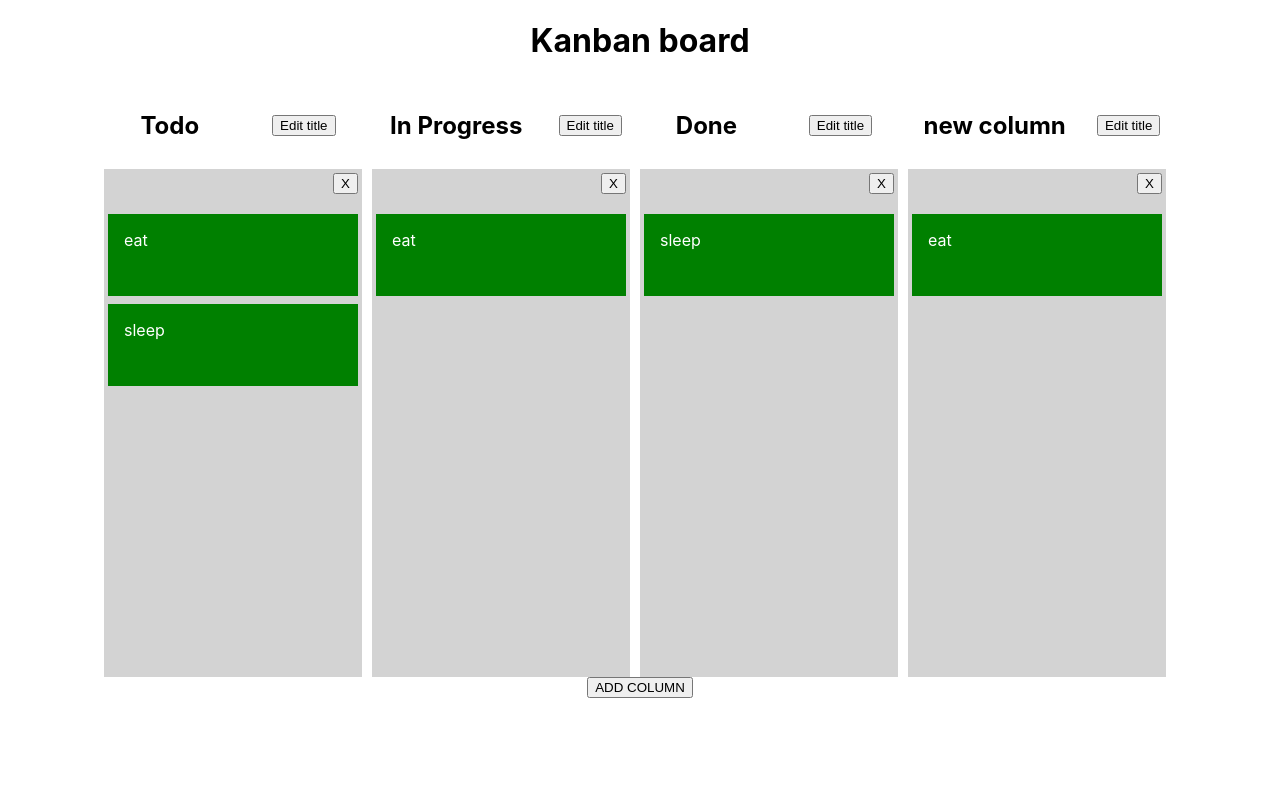
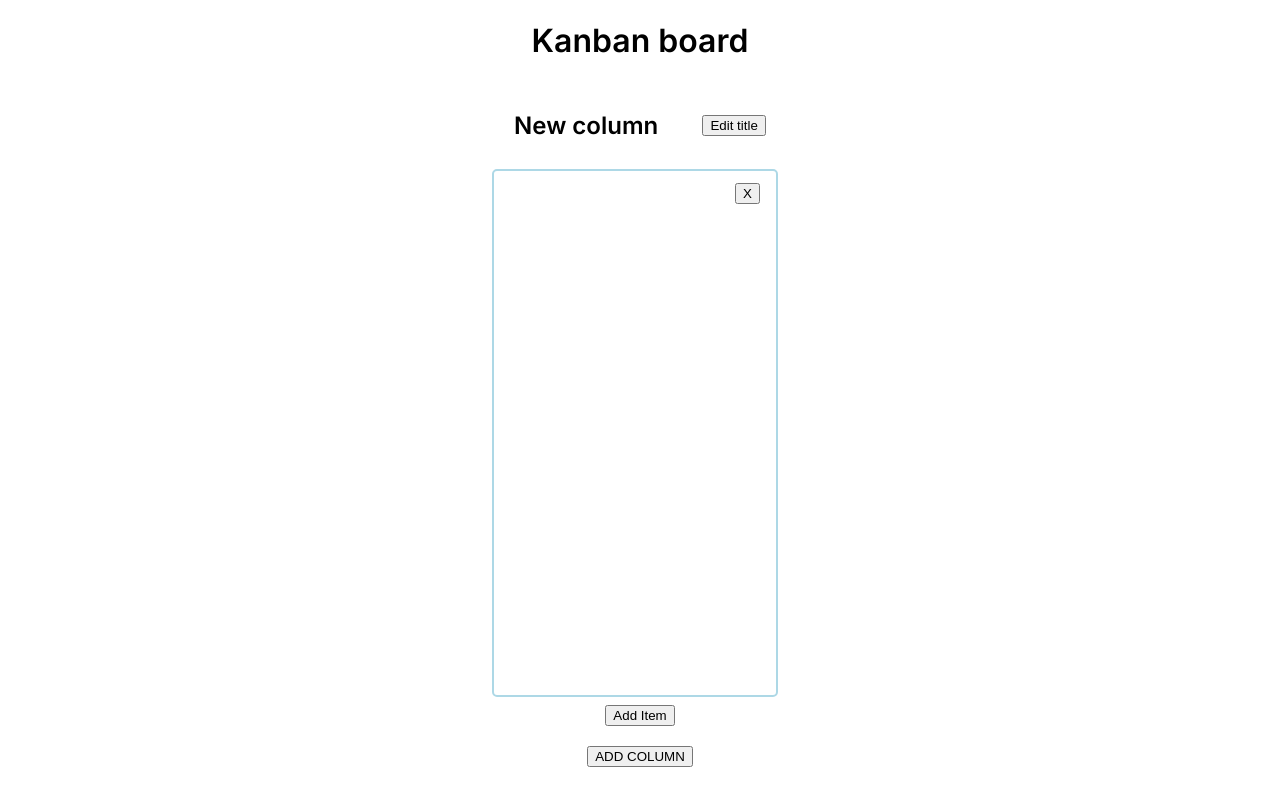
Before and after one commit to mo-mar/kanban-board, a React (Create React App) app: page / in a window 1280 px wide. Both pictures are taken after a click on the button "ADD COLUMN". Built offline with nearby package versions, Linux system fonts and the light colour scheme.

Commit message:
can now add individual items to columns

```diff
--- a/public/index.html
+++ b/public/index.html
@@ -2,7 +2,10 @@
 <html lang="en">
   <head>
     <meta charset="utf-8" />
-    <link rel="icon" href="%PUBLIC_URL%/favicon.ico" />
+    <link
+      href="https://fonts.googleapis.com/css2?family=Inter:wght@400;600&display=swap"
+      rel="stylesheet"
+    />
     <meta name="viewport" content="width=device-width, initial-scale=1" />
     <meta name="theme-color" content="#000000" />
     <meta
--- a/src/Components/BoardColumn.js
+++ b/src/Components/BoardColumn.js
@@ -22,14 +22,23 @@ const StyledTitleForm = styled.form`
   height: 87px;
 `;
 
+const StyledItemTextForm = styled.form`
+  display: flex;
+  justify-content: space-around;
+  align-items: center;
+  margin: 6px 0;
+`;
+
 const StyledColumnBody = styled.div`
-  padding: 4px;
+  padding: 12px 16px;
   width: 250px;
   height: 500px;
   overflow-y: auto;
+  border: 2px solid lightblue;
+  border-radius: 5px 5px;
   margin-right: 10px;
   background-color: ${(props) =>
-    props.snapshot.isDraggingOver ? 'lightblue' : 'lightgrey'};
+    props.snapshot.isDraggingOver ? 'lightblue' : 'white'};
 `;
 
 const StyledRemoveColumnButton = styled.button`
@@ -38,20 +47,38 @@ const StyledRemoveColumnButton = styled.button`
   margin-bottom: 20px;
 `;
 
+const StyledAddItemButton = styled.button`
+  display: block;
+  margin: 8px auto;
+  margin-bottom: 20px;
+`;
+
 const StyledColumnTitle = styled.h2``;
 
 export default function BoardColumn(props) {
   const [columnTitle, setColumnTitle] = useState(props.column.name);
   const [isEditingTitle, setIsEditingTitle] = useState(false);
+  const [isAddingItemText, setIsAddingItemText] = useState(false);
+  const [itemText, setItemText] = useState('');
 
   const toggleIsEditingColumnTitle = () => {
     setIsEditingTitle(!isEditingTitle);
+  };
+
+  const toggleIsAddingItemText = () => {
+    setIsAddingItemText(!isAddingItemText);
   };
 
   const saveTitle = (event) => {
     event.preventDefault();
     props.updateColumnTitle(props.column.id, columnTitle);
     setIsEditingTitle(!isEditingTitle);
+  };
+
+  const saveItemText = (event) => {
+    event.preventDefault();
+    props.addItem(props.column.id, itemText);
+    toggleIsAddingItemText();
   };
 
   return (
@@ -95,6 +122,7 @@ export default function BoardColumn(props) {
                 >
                   X
                 </StyledRemoveColumnButton>
+
                 {provided.placeholder}
                 {props.column.items.map((item, index) => {
                   return (
@@ -104,6 +132,32 @@ export default function BoardColumn(props) {
                   );
                 })}
               </StyledColumnBody>
+
+              {isAddingItemText ? (
+                <StyledItemTextForm>
+                  <input
+                    type="text"
+                    value={itemText}
+                    onChange={(event) => setItemText(event.target.value)}
+                  />
+                  <button
+                    type="button"
+                    onClick={() => toggleIsAddingItemText()}
+                  >
+                    Cancel
+                  </button>
+                  <button
+                    type="submit"
+                    onClick={(event) => saveItemText(event)}
+                  >
+                    Save
+                  </button>
+                </StyledItemTextForm>
+              ) : (
+                <StyledAddItemButton onClick={() => toggleIsAddingItemText()}>
+                  Add Item
+                </StyledAddItemButton>
+              )}
             </StyledContainer>
           </Fragment>
         );
--- a/src/Components/BoardItem.js
+++ b/src/Components/BoardItem.js
@@ -1,5 +1,23 @@
 import React from 'react';
 import { Draggable } from 'react-beautiful-dnd';
+import styled from 'styled-components';
+
+const StyledBoardItem = styled.div`
+  background-color: ${(props) =>
+    props.snapshot.isDragging ? 'white' : '#D0C4DF'};
+  padding: 1px;
+  border: 1px solid black;
+  border-radius: 4px 4px;
+  margin: 0 0 8px 0;
+  min-height: 50px;
+  color: black;
+  display: flex;
+  flex-direction: column;
+  justify-content: center;
+  align-items: center;
+  font-weight: 600;
+  font-size: 18px;
+`;
 
 export default function BoardItem(props) {
   return (
@@ -7,22 +25,18 @@ export default function BoardItem(props) {
       <Draggable key={props.id} draggableId={`${props.id}`} index={props.index}>
         {(provided, snapshot) => {
           return (
-            <div
+            <StyledBoardItem
+              snapshot={snapshot}
               ref={provided.innerRef}
               {...provided.draggableProps}
               {...provided.dragHandleProps}
               style={{
-                backgroundColor: snapshot.isDragging ? 'red' : 'green',
-                padding: 16,
-                margin: '0 0 8px 0',
-                minHeight: '50px',
-                color: 'white',
                 ...provided.draggableProps.style,
               }}
             >
               {provided.placeholder}
               {props.text}
-            </div>
+            </StyledBoardItem>
           );
         }}
       </Draggable>
--- a/src/Containers/KanbanBoard/BoardBody/BoardBody.js
+++ b/src/Containers/KanbanBoard/BoardBody/BoardBody.js
@@ -17,6 +17,7 @@ export default function BoardBody(props) {
             <BoardColumn
               updateColumnTitle={props.updateColumnTitle}
               removeColumn={props.removeColumn}
+              addItem={props.addItem}
               column={column}
               id={id}
             ></BoardColumn>
--- a/src/Containers/KanbanBoard/KanbanBoard.js
+++ b/src/Containers/KanbanBoard/KanbanBoard.js
@@ -4,40 +4,21 @@ import { DragDropContext } from 'react-beautiful-dnd';
 import { v4 as uuidv4 } from 'uuid';
 
 const columnsFromBackEnd = [
-  {
-    id: uuidv4(),
-    name: 'Todo',
-    items: [
-      {
-        id: uuidv4(),
-        text: 'eat',
-      },
-      {
-        id: uuidv4(),
-        text: 'sleep',
-      },
-    ],
-  },
-  {
-    id: uuidv4(),
-    name: 'In Progress',
-    items: [
-      {
-        id: uuidv4(),
-        text: 'eat',
-      },
-    ],
-  },
-  {
-    id: uuidv4(),
-    name: 'Done',
-    items: [
-      {
-        id: uuidv4(),
-        text: 'sleep',
-      },
-    ],
-  },
+  // {
+  //   id: uuidv4(),
+  //   name: 'Todo',
+  //   items: [],
+  // },
+  // {
+  //   // id: uuidv4(),
+  //   // name: 'In Progress',
+  //   // items: [],
+  // },
+  // {
+  //   // id: uuidv4(),
+  //   // name: 'Done',
+  //   // items: [],
+  // },
 ];
 
 const onDragEnd = (result, columns, setColumns) => {
@@ -85,30 +66,24 @@ export default function KanbanBoard() {
       setError('Max 5 columns');
       return;
     } else {
+      let currentColumns = [...columns];
       setColumns([
-        ...columns,
+        ...currentColumns,
         {
           id: uuidv4(),
-          name: 'new column',
-          items: [
-            {
-              id: uuidv4(),
-              text: 'eat',
-            },
-          ],
+          name: 'New column',
+          items: [],
         },
       ]);
     }
   };
 
   const removeColumn = (columnId) => {
-    if (columns.length < 5) {
-      setError('');
-    }
     if (!columns.length) {
       setError('No columns left');
       return;
     } else {
+      setError(false);
       let filteredColumns = columns.filter((column) => {
         return column.id !== columnId;
       });
@@ -129,6 +104,19 @@ export default function KanbanBoard() {
     }
   };
 
+  const addItem = (columnId, itemText) => {
+    let currentColumns = [...columns];
+    let columnToUpdate = currentColumns.find(
+      (column) => column.id === columnId
+    );
+    let newItem = {
+      id: uuidv4(),
+      text: itemText,
+    };
+    columnToUpdate.items.push(newItem);
+    setColumns([...currentColumns]);
+  };
+
   return (
     <DragDropContext
       onDragEnd={(result) => onDragEnd(result, columns, setColumns)}
@@ -136,6 +124,7 @@ export default function KanbanBoard() {
       <BoardBody
         columns={columns}
         removeColumn={removeColumn}
+        addItem={addItem}
         updateColumnTitle={updateColumnTitle}
       />
       <button onClick={() => addColumn()}>ADD COLUMN</button>
--- a/src/index.css
+++ b/src/index.css
@@ -1,8 +1,6 @@
 body {
   margin: 0;
-  font-family: -apple-system, BlinkMacSystemFont, 'Segoe UI', 'Roboto', 'Oxygen',
-    'Ubuntu', 'Cantarell', 'Fira Sans', 'Droid Sans', 'Helvetica Neue',
-    sans-serif;
+  font-family: 'Inter', sans-serif;
   -webkit-font-smoothing: antialiased;
   -moz-osx-font-smoothing: grayscale;
 }
```
